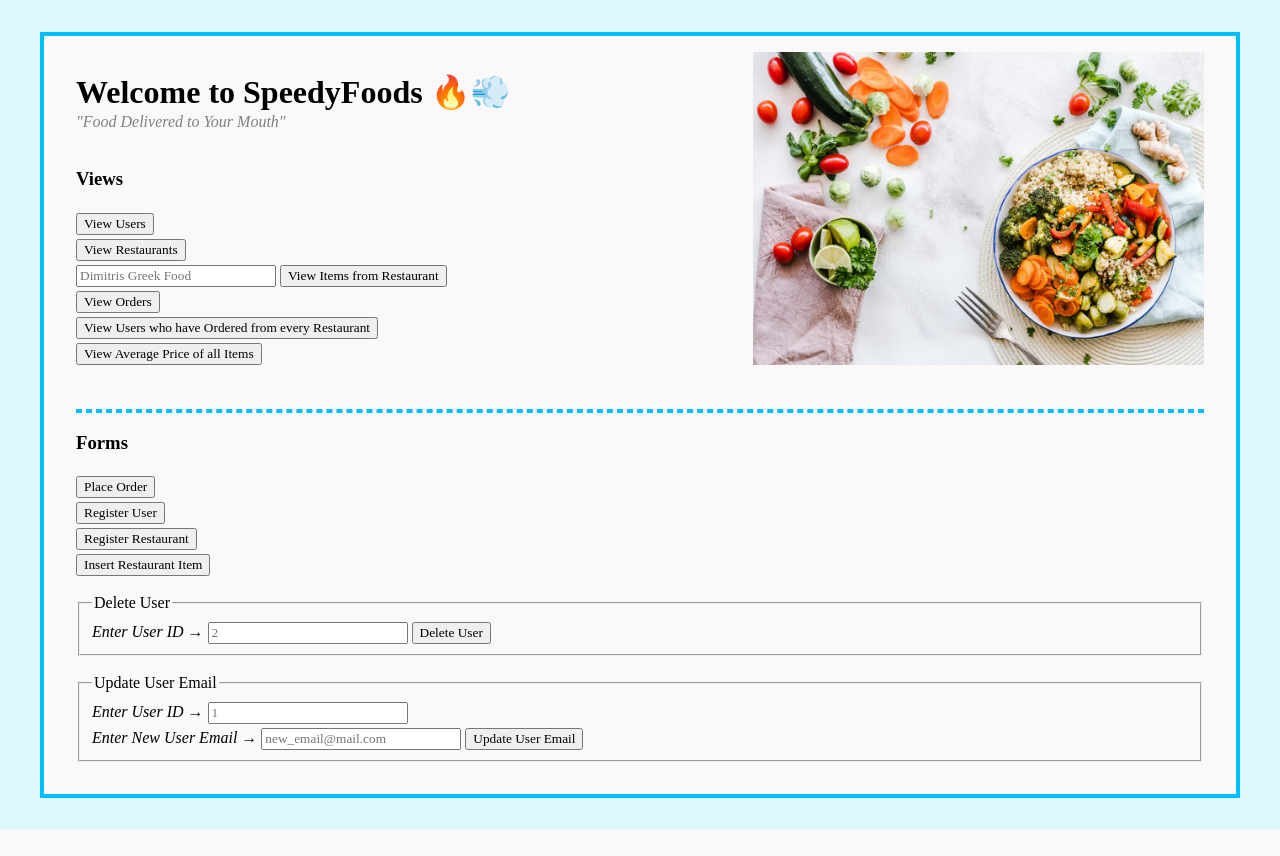
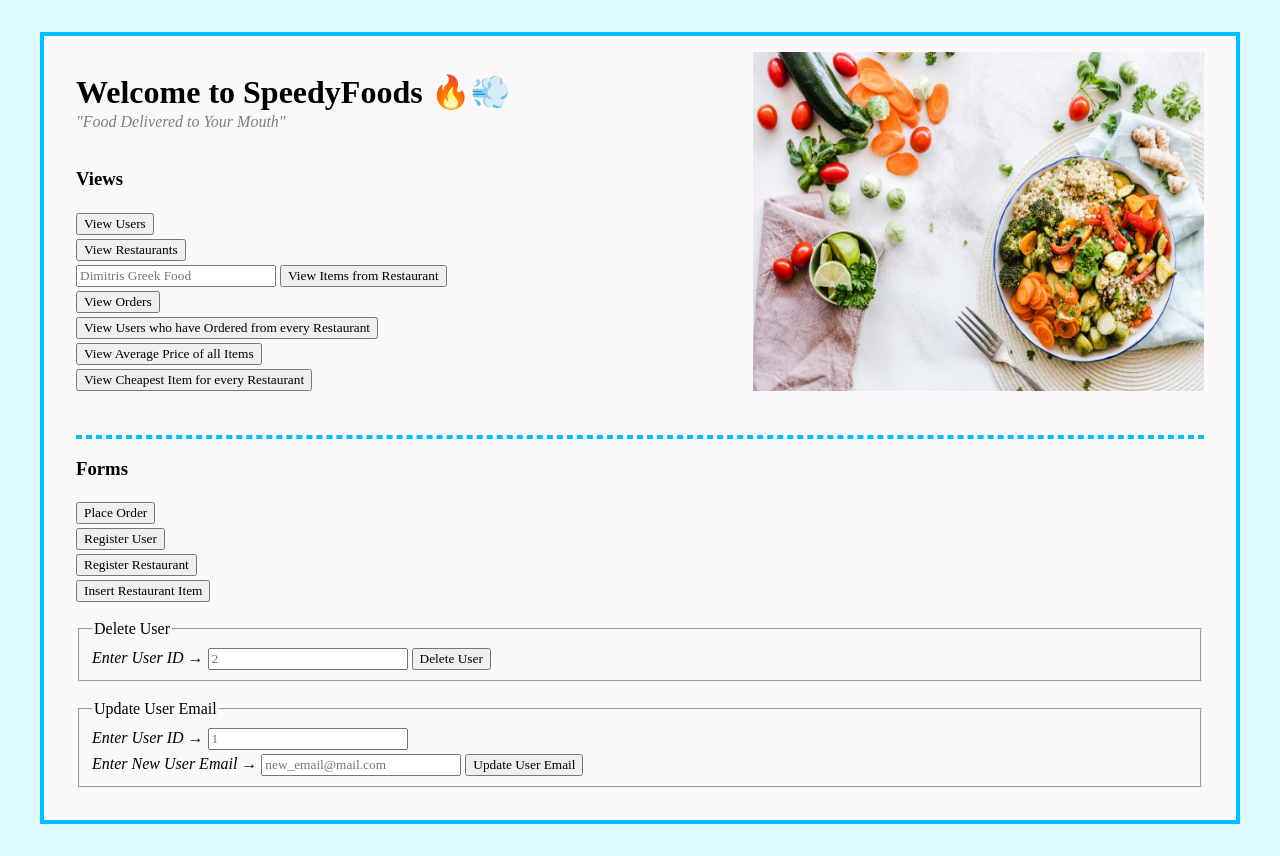
Before and after one commit to SpeedyFoods/database, a Flask app: page / in a window 1280 px wide. Before the commit the page ends 830 px from the top, so only its background shows below. Run offline with Flask 2, Linux system fonts and the light colour scheme.

Commit message:
cheapest item

```diff
--- a/app.py
+++ b/app.py
@@ -5,7 +5,11 @@ application to run the python flask server
 from flask import Flask, render_template
 from flask import request
 from utils.create_tables import create_tables
-from handlers import aggregate_query, delete_user_by_id, insert_restaurant_item, register_user, register_restaurant, place_order, rate_restaurant, update_user_email, view_orders, view_restaurant_items, view_restaurants, view_users, view_users_ordered_from_every_restaurant
+from handlers import (
+    cheapest_item_every_query, aggregate_query, delete_user_by_id, insert_restaurant_item, register_user, register_restaurant,
+    place_order, rate_restaurant, update_user_email, view_orders, view_restaurant_items, view_restaurants,
+    view_users, view_users_ordered_from_every_restaurant
+)
 
 from utils.fake_values import bank_names
 
@@ -187,6 +191,15 @@ def route_aggregate():
         title="View Average Price of all Items"
     )
 
+@app.route('/view_cheapest_item_every', methods=['GET'])
+def route_cheapest_item_every():
+    data = cheapest_item_every_query()
+    return render_template(
+        'table_view.html',
+        data=data,
+        title="View Cheapest Item in every Restaurant"
+    )
+
 @app.route('/update_user_email', methods=['POST'])
 def route_update_user_email():
     data = request.form.to_dict(flat=True)
--- a/handlers.py
+++ b/handlers.py
@@ -7,6 +7,7 @@ from db_client import db, cursor
 from queries.insert_queries import *
 from queries.division_query import view_users_ordered_from_every_restaurant_query
 from queries.aggregate import *
+from queries.nested_aggregation_with_group_by import *
 from queries.update import *
 from queries.delete import *
 from utils.helper import get_random_speeder_id_from_db, get_restaurant_id_by_name, get_user_id_by_email, split_card_number, value_exist_in_column
@@ -203,6 +204,10 @@ def aggregate_query():
     cursor.execute(select_average_price_of_all_items)
     return table_from_cursor(cursor)
 
+def cheapest_item_every_query():
+    cursor.execute(cheapest_item_every)
+    return table_from_cursor(cursor)
+
 def update_user_email(data):
     print(data)
     cursor.execute(update_user_email_query % (data['user_email'], int(data['user_id'])))
--- a/queries/nested_aggregation_with_group_by.py
+++ b/queries/nested_aggregation_with_group_by.py
@@ -1,4 +1,4 @@
-min_priced_item_for_each_restaurant = """
+cheapest_item_every = """
 SELECT restaurant_name, MIN(price)
 FROM Item, Restaurant
 WHERE restaurant_name IN
--- a/templates/home.html
+++ b/templates/home.html
@@ -32,6 +32,9 @@
 
         <form action="/view_aggregate">
             <input type="submit" value="View Average Price of all Items" />
+        </form>
+        <form action="/view_cheapest_item_every">
+            <input type="submit" value="View Cheapest Item for every Restaurant" />
         </form>
       </div>
       <img class="item" src="{{url_for('static', filename='food.jpg')}}" width="40%"/>
```
